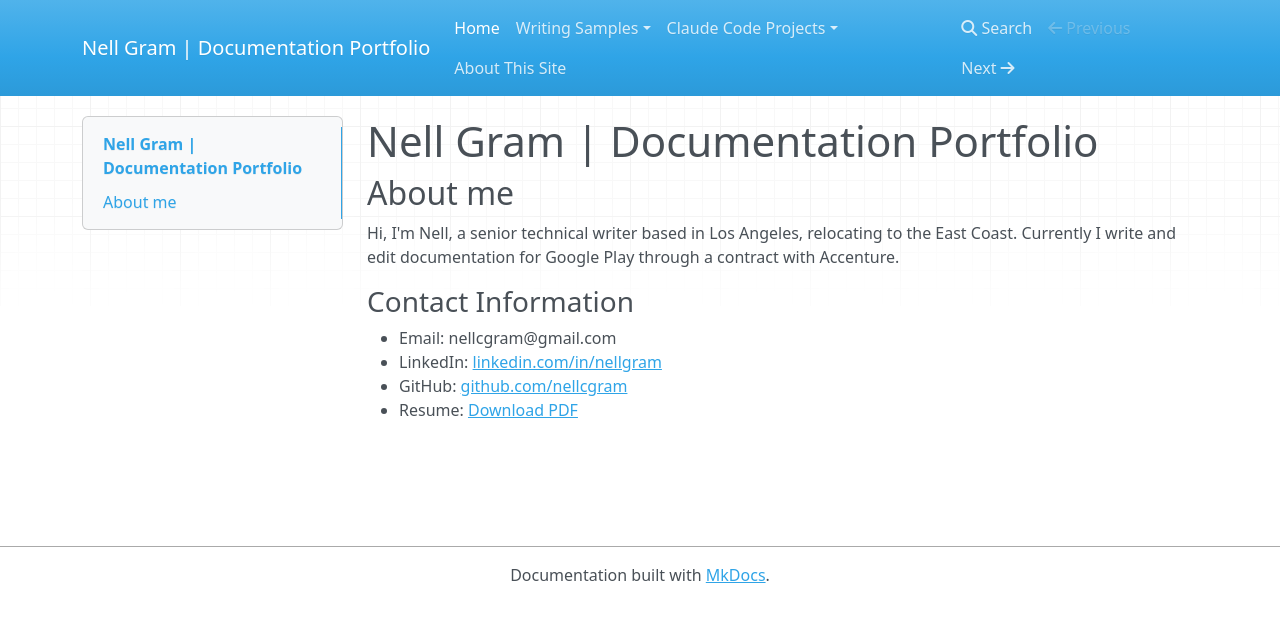
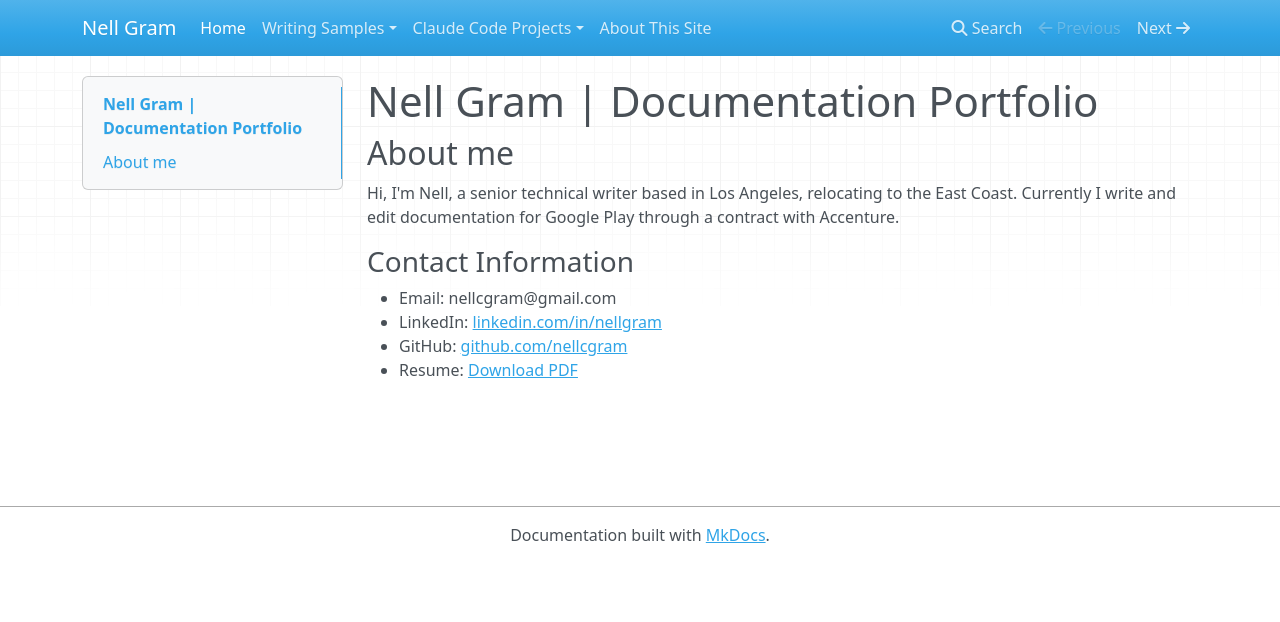
Before and after one commit to nellcgram/nellcgram.github.io, an MkDocs documentation site: the page built from docs/index.md, in a window 1280 px wide. Shown: the top 622 px of the page. Built offline with MkDocs 1.6.1, drawn with Linux system fonts in a browser that asks for light colours; nearby versions of some CDN libraries.

Commit message:
edited site title

```diff
--- a/mkdocs.yml
+++ b/mkdocs.yml
@@ -1,4 +1,4 @@
-site_name: Nell Gram | Documentation Portfolio
+site_name: Nell Gram
 site_url: https://nellcgram.github.io/
 use_directory_urls: false
 nav:
```
